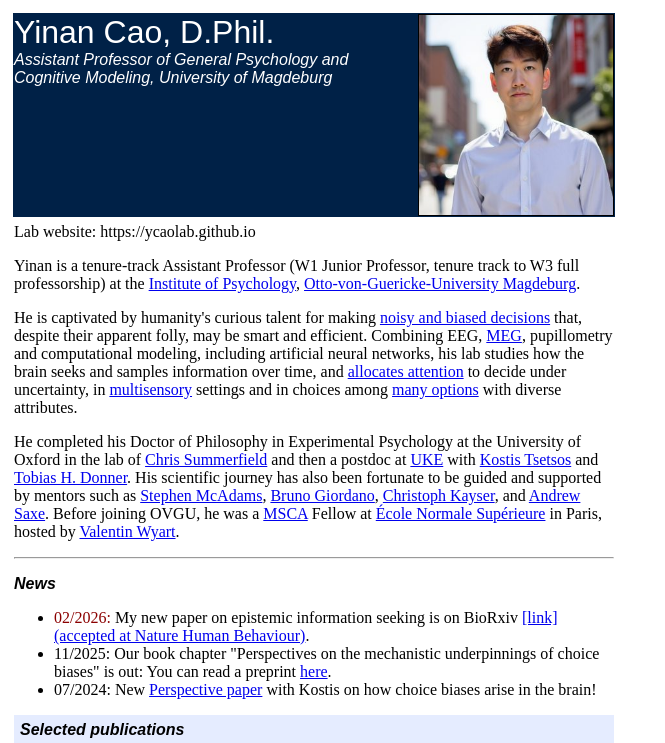
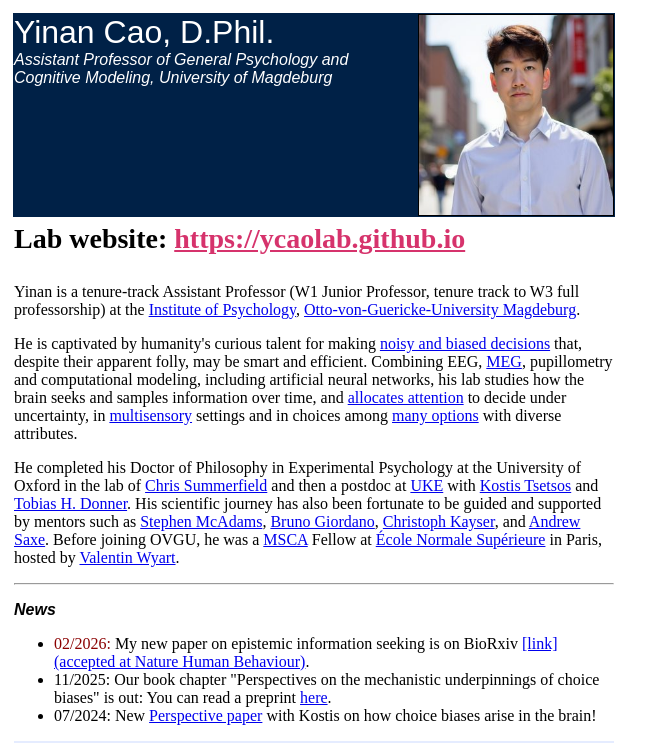
Before and after one commit to YinanCao/YinanCao.github.io, a plain HTML site: page index.html in a window 1280 px wide. Shown: the top 743 px of the page, without its empty margins (0-665 px from the left). Drawn offline with Linux system fonts and the light colour scheme.

Commit message:
Update index.html

```diff
--- a/index.html
+++ b/index.html
@@ -10,7 +10,9 @@
       <br><font style="font-family:sans-serif;font-style:italic;color:white;">Assistant Professor of General Psychology and Cognitive Modeling, University of Magdeburg</font></TD>
   <TR>
     <TD width=600 border="0"><!HR>
-		<p>Lab website: https://ycaolab.github.io</p>
+		<p style="font-size:28px; font-weight:bold;">
+  Lab website: <a href="https://ycaolab.github.io" style="color:#d6336c; text-decoration:underline;">https://ycaolab.github.io</a>
+</p>
         Yinan is a tenure-track Assistant Professor (W1 Junior Professor, tenure track to W3 full professorship) at the <a href="https://www.ipsy.ovgu.de/">Institute of Psychology</a>, <a href="https://www.ovgu.de/">Otto-von-Guericke-University Magdeburg</a>.
 	<p><p>He is captivated by humanity's curious talent for making <a href="./publications/Tsetsos_Cao_mechanisms_preprint_hq.pdf">noisy and biased decisions</a> that, despite their apparent folly, may be smart and efficient. Combining EEG, <a href="https://www.nature.com/scitable/blog/brain-metrics/what_does_meg_measure/">MEG</a>, pupillometry and computational modeling, including artificial neural networks, his lab studies how the brain seeks and samples information over time, and <a href="https://www.nature.com/articles/s41467-026-69379-z">allocates attention</a> to decide under uncertainty, in <a href="./publications/Cao-et-al-Neuron-2019.pdf">multisensory</a> settings and in choices among <a href="./publications/Cao-eLife-2022-83316-v2.pdf">many options</a> with diverse attributes.</p>
         <p>He completed his Doctor of Philosophy in Experimental Psychology at the University of Oxford in the lab of <a href="https://www.psy.ox.ac.uk/people/christopher-summerfield/">Chris Summerfield</a> and then a postdoc at <a href="https://www.uke.de/kliniken-institute/institute/neurophysiologie-und-pathophysiologie/index.html">UKE</a> with <a href="https://www.ktsetsoslab.net/">Kostis Tsetsos</a> and <a href="https://scholar.google.de/citations?user=ssqr44UAAAAJ&hl=en">Tobias H. Donner</a>. His scientific journey has also been fortunate to be guided and supported by mentors such as <a href="https://www.mcgill.ca/mpcl/members/current-members/stephen-mcadams">Stephen McAdams</a>, <a href="https://brungio.github.io/">Bruno Giordano</a>, <a href="https://scholar.google.com/citations?user=F7VTyJgAAAAJ&hl=en">Christoph Kayser</a>, and <a href="https://scholar.google.com/citations?user=h0Al1fcAAAAJ&hl=en">Andrew Saxe</a>. Before joining OVGU, he was a <a href="https://marie-sklodowska-curie-actions.ec.europa.eu/actions/postdoctoral-fellowships">MSCA</a> Fellow at <a href="https://lnc2.dec.ens.fr/fr">École Normale Supérieure</a> in Paris, hosted by <a href="https://scholar.google.fr/citations?user=gN_DidAAAAAJ&hl=en">Valentin Wyart</a>.</p>
```
